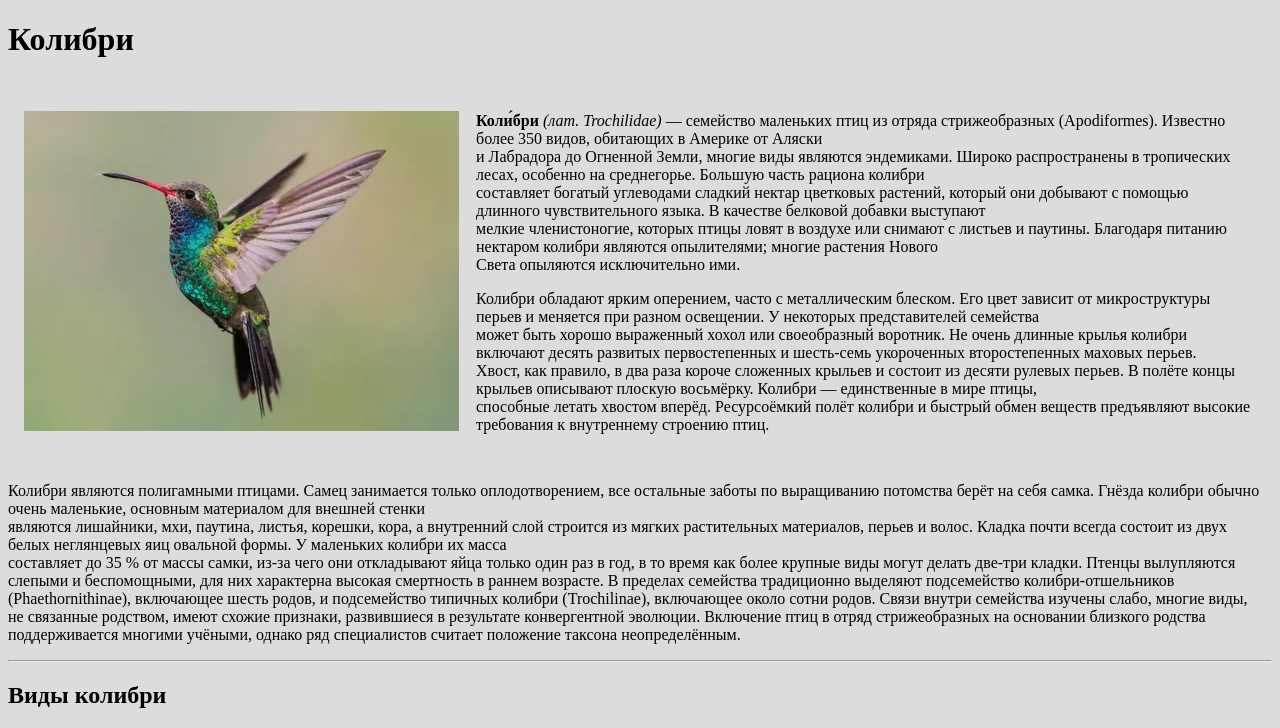
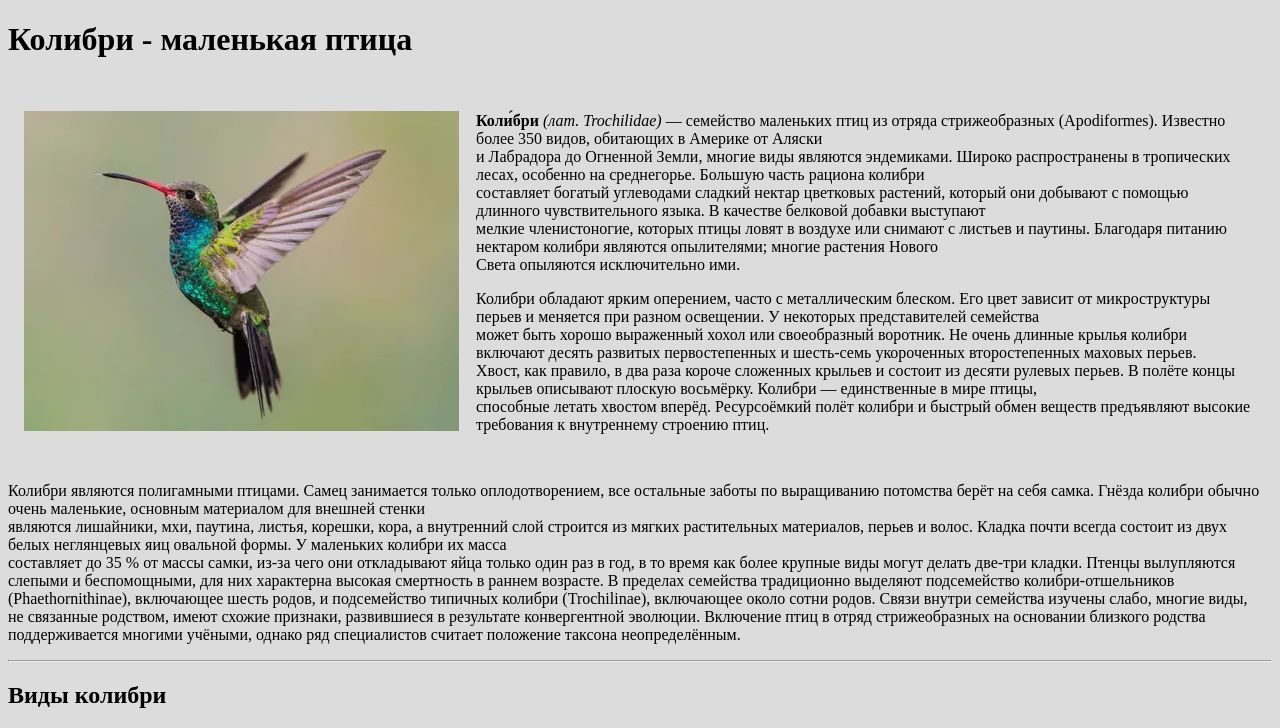
Before and after one commit to anastasia331/Kolibri, a plain HTML site: page index.html in a window 1280 px wide. Shown: the top 728 px of the page. Drawn offline with Linux system fonts and the light colour scheme.

Commit message:
Update index.html

```diff
--- a/index.html
+++ b/index.html
@@ -7,7 +7,7 @@
     <title>Kolibri</title>
 </head>
 <body style="background-color: gainsboro;">
-    <h1>Колибри</h1>
+    <h1>Колибри - маленькая птица </h1>
     <table cellspacing ="15" >
         <tr>
             <td>
```
